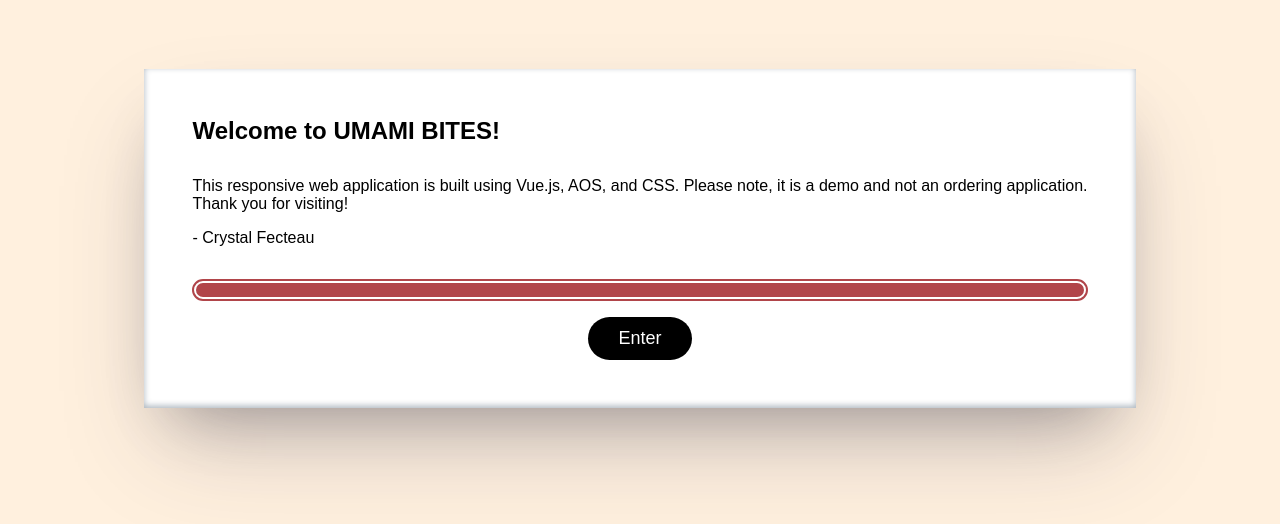
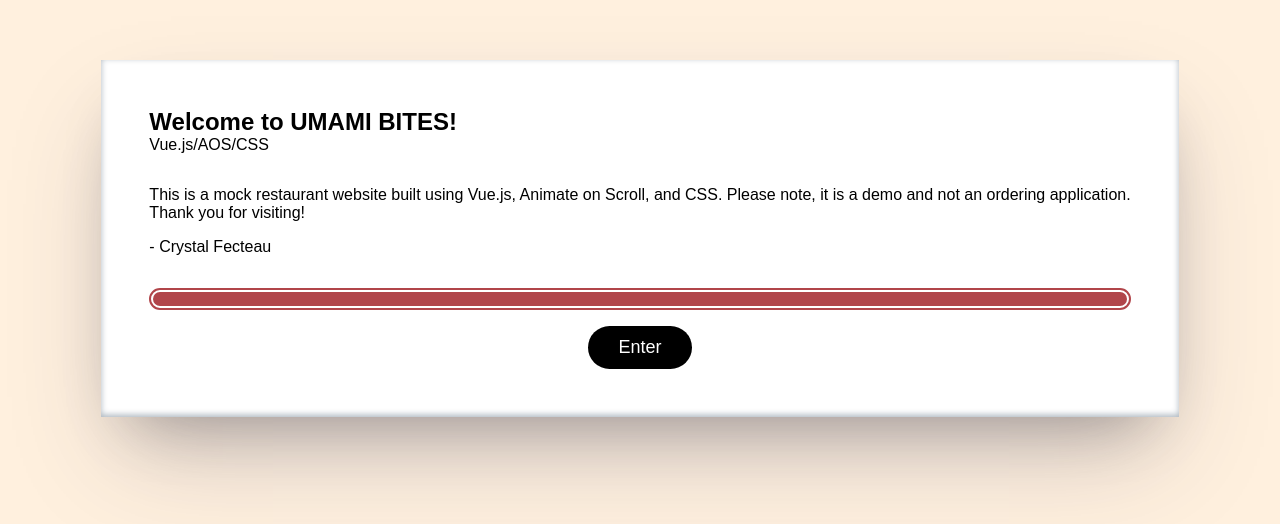
Before and after one commit to CryFecteau/umami-bites, a Vue app: page / in a window 1280 px wide. Shown: the part 162-686 px from the top of the page. Built offline with nearby package versions, Linux system fonts and the light colour scheme.

Commit message:
Update loading message

```diff
--- a/src/components/loading.component.vue
+++ b/src/components/loading.component.vue
@@ -2,9 +2,10 @@
   <div class="loading-content">
     <div class="loading-card">
       <h2 class="loading-header">Welcome to UMAMI BITES!</h2>
+      <p class="loading-subTitle">Vue.js/AOS/CSS</p>
       <p class="loading-body">
-        This responsive web application is built using Vue.js, AOS, and CSS. Please note,
-        it is a demo and not an ordering application. <br />
+        This is a mock restaurant website built using Vue.js, Animate on Scroll, and CSS.
+        Please note, it is a demo and not an ordering application. <br />
         Thank you for visiting!
       </p>
       <p class="loading-subheader">- Crystal Fecteau</p>
```
